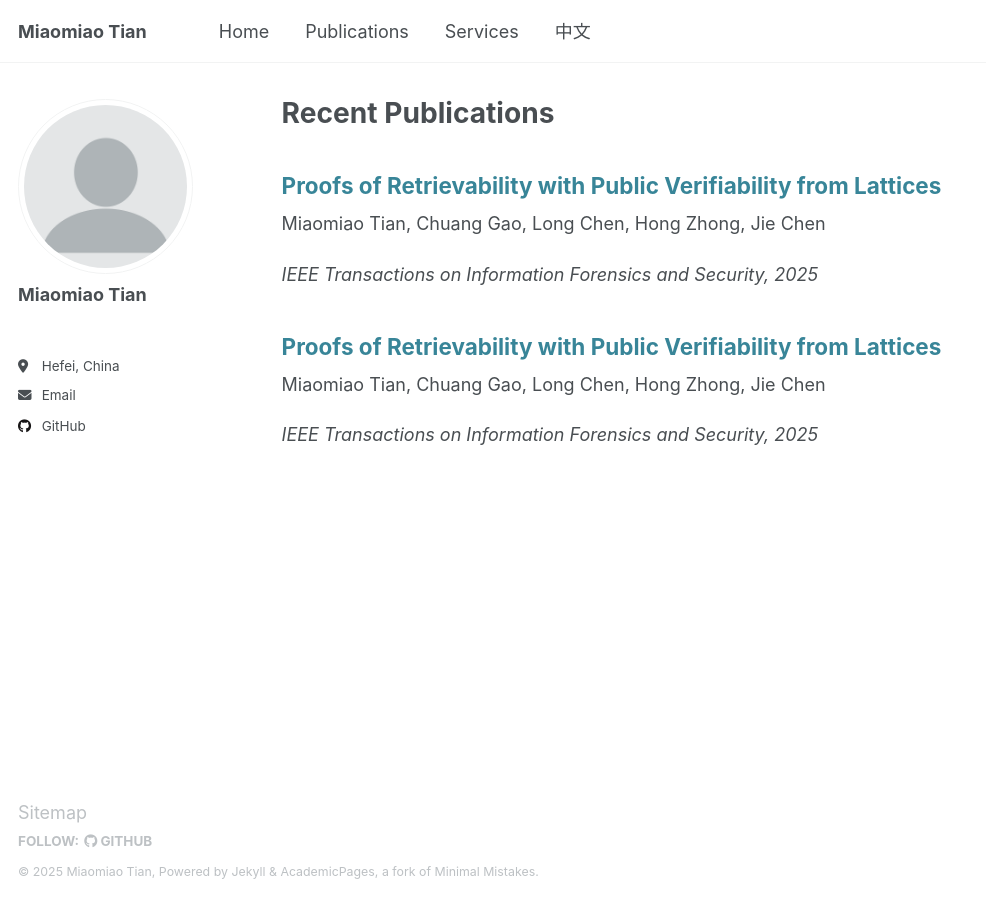
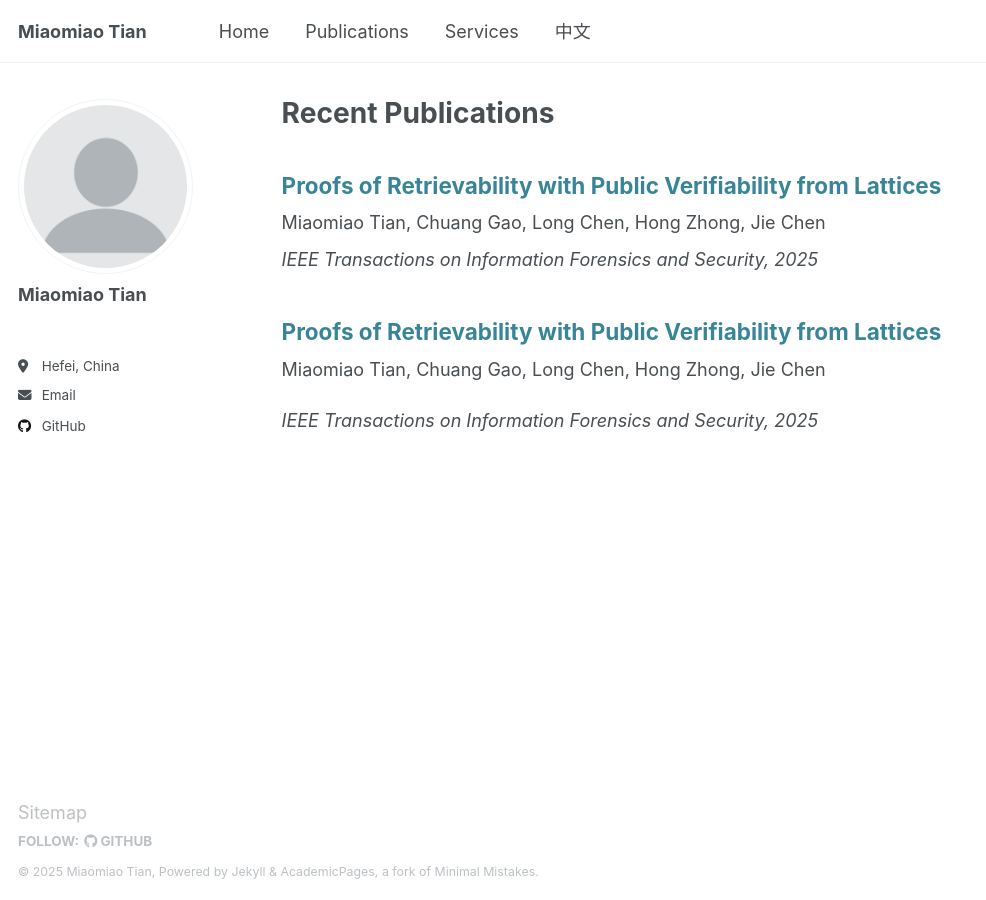
Before and after one commit to dmtian/dmtian.github.io, a Jekyll site: the page built from _pages/publications.html, in a window 1280 px wide. Shown: the whole page, without its empty margins (0-986 px from the left). Built offline with Jekyll 4.4.1, drawn with Linux system fonts in a browser that asks for light colours.

Commit message:
Update publications.html

```diff
--- a/_pages/publications.html
+++ b/_pages/publications.html
@@ -5,9 +5,9 @@ permalink: /publications/
 author_profile: true
 ---
 <div>
-<h2 style="color: rgb(56,133,152);">Proofs of Retrievability with Public Verifiability from Lattices</h2>
-<p style="font-size: 18px;margin-top: 10px;">Miaomiao Tian, Chuang Gao, Long Chen, Hong Zhong, Jie Chen</p>
-<p style="font-size: 18px;margin-top: 3px;font-style: italic;">IEEE Transactions on Information Forensics and Security, 2025</p>
+<h2 style="color: rgb(56,133,152);margin-bottom: 10px;">Proofs of Retrievability with Public Verifiability from Lattices</h2>
+<p style="font-size: 18px;margin-top: 10px;margin-bottom: 10px;">Miaomiao Tian, Chuang Gao, Long Chen, Hong Zhong, Jie Chen</p>
+<p style="font-size: 18px;margin-top: 10px;margin-bottom: 10px;font-style: italic;">IEEE Transactions on Information Forensics and Security, 2025</p>
 </div>
 <div>
 <h2 style="color: rgb(56,133,152);">Proofs of Retrievability with Public Verifiability from Lattices</h2>
```
